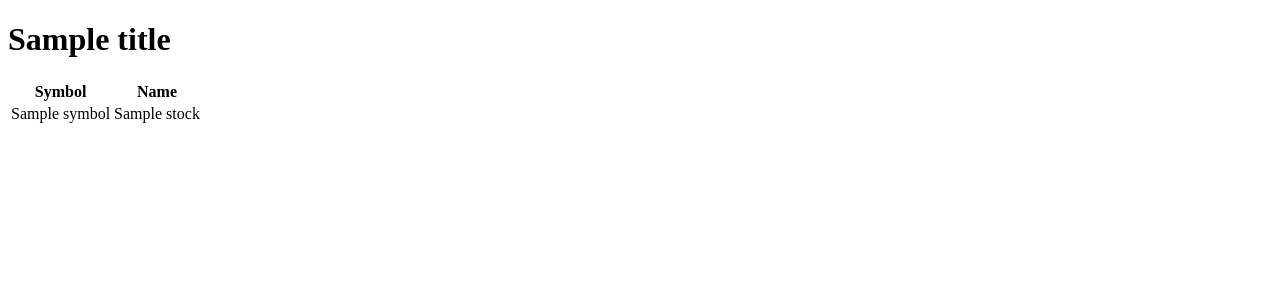
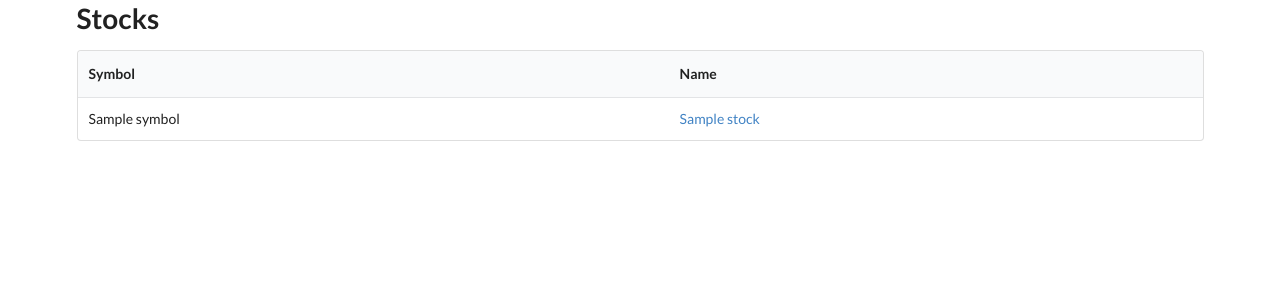
Before and after one commit to NikhilJain2233/Trading-Bot-, a FastAPI app: template template/index.html in a window 1280 px wide. Shown: the top 300 px of the page. Run offline with FastAPI, Linux system fonts and the light colour scheme; the template is opened without the code that fills it: most values are stand-ins (such as "Sample title", 1, 10 or a date in 2020); some libraries are stand-ins or nearby versions.

Commit message:
Add stock detail page with latest price
Co-authored-by: Copilot <223556219+Copilot@users.noreply.github.com>

```diff
--- a/createdb.py
+++ b/createdb.py
@@ -1,6 +1,5 @@
-import sqlite3
-
-connection = sqlite3.connect("app.db")
+import sqlite3 , config
+connection = sqlite3.connect(config.DATABASE_URL)
 cursor = connection.cursor()
 
 cursor.execute(""" CREATE TABLE IF NOT EXISTS stocks(
--- a/main.py
+++ b/main.py
@@ -3,7 +3,7 @@ from contextlib import closing
 from pathlib import Path
 
 import config
-from fastapi import FastAPI, Request
+from fastapi import FastAPI, HTTPException, Request
 from fastapi.responses import HTMLResponse
 from fastapi.templating import Jinja2Templates
 
@@ -12,7 +12,7 @@ app = FastAPI()
 templates = Jinja2Templates(directory=Path(__file__).resolve().parent / "template")
 
 
-@app.get("/", response_class=HTMLResponse)
+@app.get("/stocks", response_class=HTMLResponse)
 def index(request: Request):
     with closing(sqlite3.connect(config.DATABASE_URL)) as connection:
         connection.row_factory = sqlite3.Row
@@ -25,3 +25,32 @@ def index(request: Request):
         name="index.html",
         context={"title": "Dashboard", "stocks": rows},
     )
+
+@app.get("/stocks/{symbol}", response_class=HTMLResponse)
+def stock_detail(request: Request, symbol: str):
+    with closing(sqlite3.connect(config.DATABASE_URL)) as connection:
+        connection.row_factory = sqlite3.Row
+        stock = connection.execute(
+            "SELECT id, symbol, name FROM stocks WHERE symbol = ?",
+            (symbol.upper(),),
+        ).fetchone()
+
+        if stock is None:
+            raise HTTPException(status_code=404, detail="Stock not found")
+
+        latest_price = connection.execute(
+            """
+            SELECT date, close
+            FROM stock_price
+            WHERE stock_id = ?
+            ORDER BY date DESC
+            LIMIT 1
+            """,
+            (stock["id"],),
+        ).fetchone()
+
+    return templates.TemplateResponse(
+        request=request,
+        name="stock_detail.html",
+        context={"stock": stock, "price": latest_price},
+    )
--- a/template/index.html
+++ b/template/index.html
@@ -3,21 +3,34 @@
   <head>
     <meta charset="utf-8">
     <meta name="viewport" content="width=device-width, initial-scale=1">
-    <title>{{ title }}</title>
+    <link rel="stylesheet" href="https://cdn.jsdelivr.net/npm/semantic-ui@2.5.0/dist/semantic.min.css">
+    <title>Stocks</title>
   </head>
   <body>
-    <h1>{{ title }}</h1>
-    <table>
+     <div class="ui container">
+      <h1>Stocks</h1>
+      <table class="ui striped table">
       <thead>
-        <tr><th>Symbol</th><th>Name</th></tr>
+        <tr>
+          <th >Symbol</th>
+          <th>Name</th>
+        </tr>
       </thead>
-      <tbody>
+        <tbody>
         {% for stock in stocks %}
-        <tr><td>{{ stock["symbol"] }}</td><td>{{ stock["name"] }}</td></tr>
+        <tr>
+          <td>{{ stock["symbol"] }}</td>
+          <td> <a href="/stocks/{{ stock['symbol'] }}">{{ stock["name"] }}</a></td>
+        </tr>
         {% else %}
-        <tr><td colspan="2">No stocks found.</td></tr>
+        <tr>
+          <td colspan="2">No stocks found.</td>
+        </tr>
         {% endfor %}
       </tbody>
     </table>
+
+     </div>
+
   </body>
 </html>
```
Also changed, not shown: template/stock_detail.html (added, +18 -0 lines), 1 other file.
